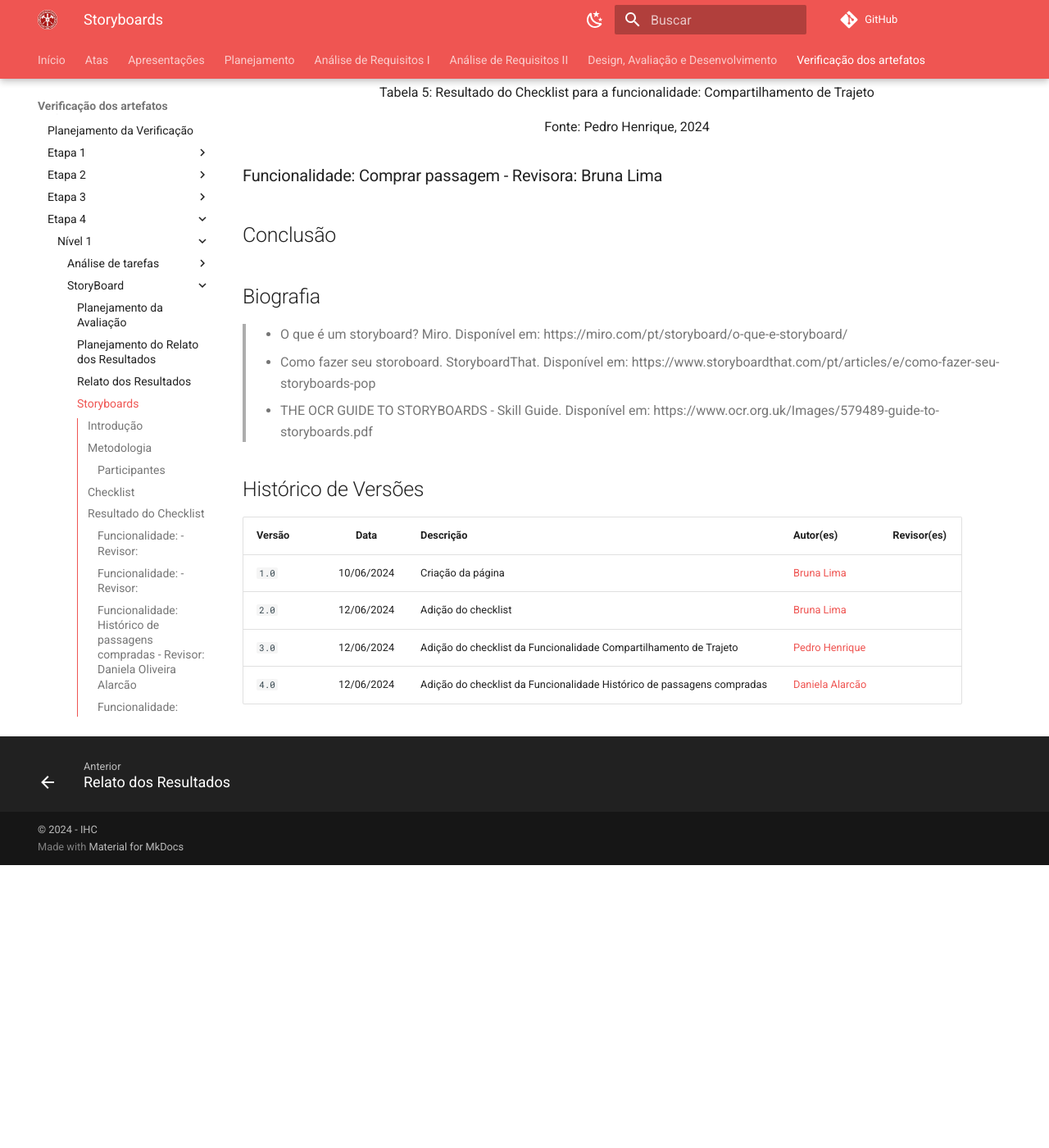
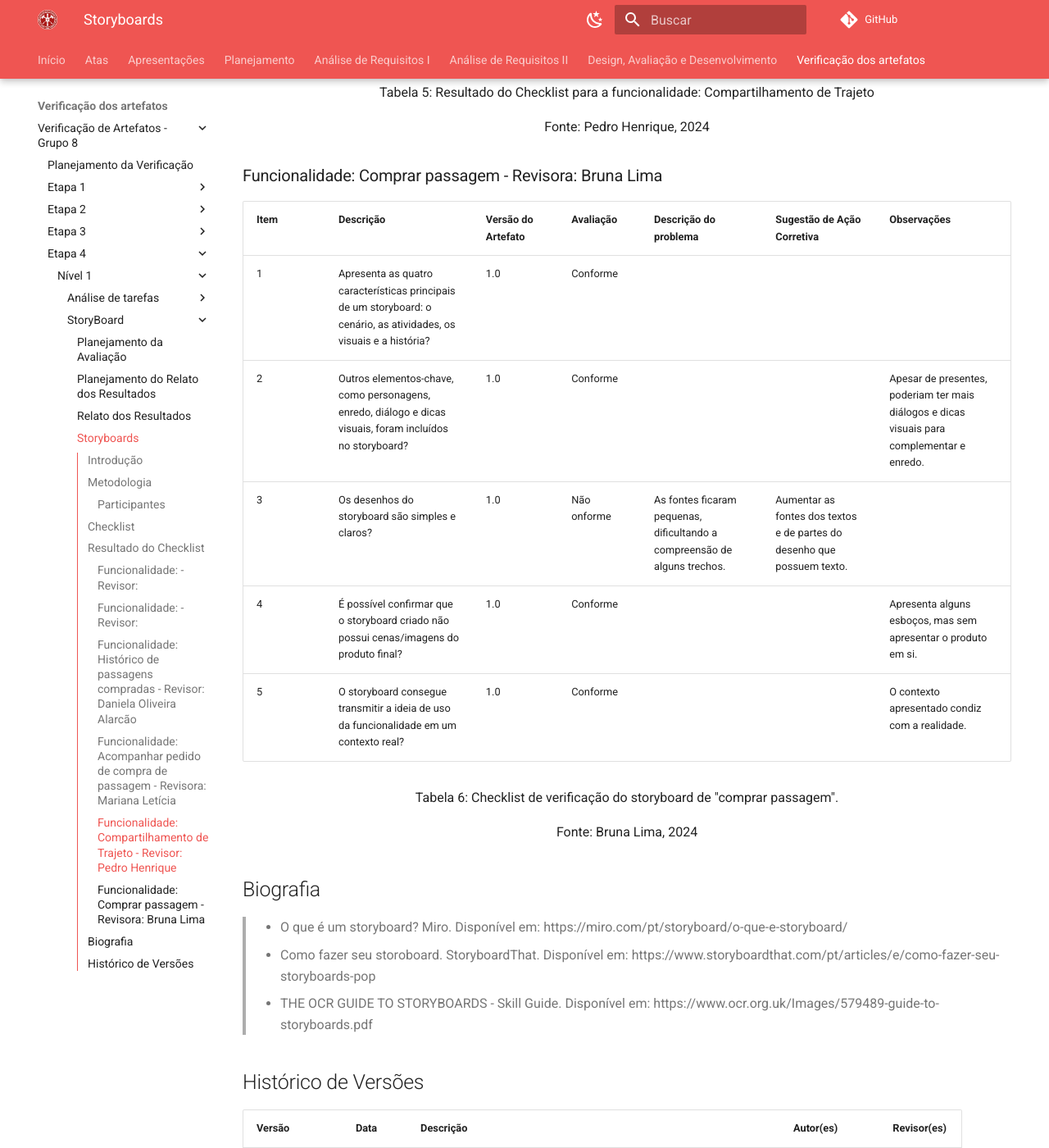
Before and after one commit to Interacao-Humano-Computador/2024.1-CBMERJ, an MkDocs documentation site: the page built from docs/verificacao_artefatos/verificacao_grupo_8/etapa_4/nivel_1/storyboard/storyboards.md, in a window 1280 px wide and 1400 px high, scrolled down 4302 px. Shown: the whole window at 82% size. Built offline with MkDocs 1.6.1 and Material for MkDocs 9.7.7, drawn with Linux system fonts in a browser that asks for light colours; comment, search, counter and statistics services are not loaded; before the commit the page ends 5357 px from its top, so only the background shows below that; some of the changed text lies outside the part shown.

Commit message:
Verificações

```diff
--- a/docs/verificacao_artefatos/verificacao_grupo_8/etapa_4/nivel_1/storyboard/storyboards.md
+++ b/docs/verificacao_artefatos/verificacao_grupo_8/etapa_4/nivel_1/storyboard/storyboards.md
@@ -81,8 +81,16 @@
 
 ### Funcionalidade: Comprar passagem - Revisora: Bruna Lima
 
-## Conclusão
+| Item | Descrição      | Versão do Artefato | Avaliação      | Descrição do problema | Sugestão de Ação Corretiva | Observações |
+| ---- | -------------- | ------------------ | -------------- | --------------------- | -------------------------- | ----------- |
+|  1   | Apresenta as quatro características principais de um storyboard: o cenário, as atividades, os visuais e a história? | 1.0 | Conforme |  |  | |
+|  2   | Outros elementos-chave, como personagens, enredo, diálogo e dicas visuais, foram incluídos no storyboard? | 1.0 | Conforme |  |  | Apesar de presentes, poderiam ter mais diálogos e dicas visuais para complementar e enredo. |
+|  3   | Os desenhos do storyboard são simples e claros? | 1.0 | Não onforme | As fontes ficaram pequenas, dificultando a compreensão de alguns trechos. | Aumentar as fontes dos textos e de partes do desenho que possuem texto. | |
+|  4   | É possível confirmar que o storyboard criado não possui cenas/imagens do produto final? | 1.0 | Conforme |  |  | Apresenta alguns esboços, mas sem apresentar o produto em si. |
+|  5   | O storyboard consegue transmitir a ideia de uso da funcionalidade em um contexto real? | 1.0 | Conforme |  |  | O contexto apresentado condiz com a realidade. |
 
+<p style="text-align: center">Tabela 6: Checklist de verificação do storyboard de "comprar passagem".</p>
+<p style="text-align: center">Fonte: Bruna Lima, 2024</p>
 
 ## Biografia
 > - O que é um storyboard? Miro. Disponível em: https://miro.com/pt/storyboard/o-que-e-storyboard/
@@ -97,3 +105,4 @@
 | `2.0`   | 12/06/2024 | Adição do checklist | [Bruna Lima](https://github.com/libruna) |   |
 | `3.0`   | 12/06/2024 | Adição do checklist da Funcionalidade Compartilhamento de Trajeto| [Pedro Henrique](https://github.com/PedroHhenriq) |   |
 | `4.0`   | 12/06/2024 | Adição do checklist da Funcionalidade Histórico de passagens compradas| [Daniela Alarcão](https://github.com/danialarcao) |   |
+| `5.0`   | 12/06/2024 | Adição do verificação do storyboard de "comprar passagem" | [Bruna Lima](https://github.com/libruna) |   |
```
Also changed, not shown: docs/verificacao_artefatos/verificacao_grupo_8/etapa_2/perfil_usuario.md (+1 -1 lines).
